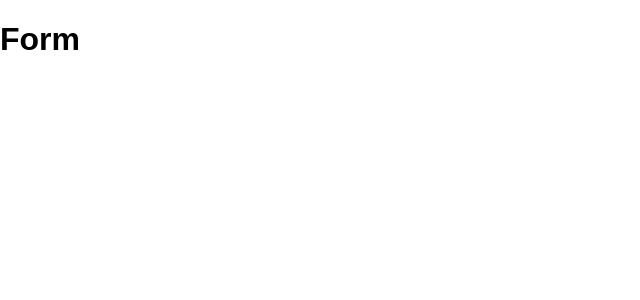
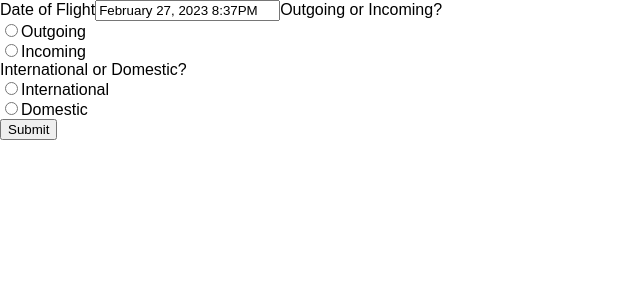
Before and after one commit to niivita/SafeTravels, a React (Create React App) app in the folder my-app/: page /FillForm in a window 1280 px wide. Shown: the top 300 px of the page, without its empty margins (0-640 px from the left). Built offline with nearby package versions, Linux system fonts and the light colour scheme.

Commit message:
travel form html and js written

```diff
--- a/my-app/src/pages/FillForm.js
+++ b/my-app/src/pages/FillForm.js
@@ -1,11 +1,69 @@
-import React from "react";
 import './Home.css';
+import React, { useState } from "react";
+import DatePicker from "react-datepicker";
+import "react-datepicker/dist/react-datepicker.css";
+import 'react-datepicker/dist/react-datepicker-cssmodules.css'
 
 function FillForm() {
+  const [date, setDate] = useState(new Date());
+  const [direction, setDir] = useState(false); // true = outgoing, false = incoming
+  const [international, setInter] = useState(false); // true = international, false = domestic
+
+  const handleSubmit = (e) => {
+    e.preventDefault();
+    // save data to database here
+  }
+
+  const handleDirChange = (e) => {
+    setDir(e.target.value)
+  }
+
+  const handleInterChange = (e) => {
+    setInter(e.target.value)
+  }
+
   return (
-    <div className="home" >
-            <h1> Form</h1>
-    </div>
+    <div className="auth-form-container">
+            <form className="travelPlanForm" onSubmit={handleSubmit}>
+                <label htmlFor="date">Date of Flight</label>
+                <DatePicker selected={date} onChange={(e) => setDate(e)} showTimeSelect timeIntervals={1} dateFormat="MMMM d, yyyy h:mmaa"/>
+
+                <label htmlFor="direction">Outgoing or Incoming?</label>
+                <div className="radioButtons1">
+                    <div className="radio">
+                        <label>
+                            <input value="outgoing" checked={direction === "outgoing"} onChange={handleDirChange} name="direction" type="radio" />
+                            Outgoing
+                        </label>
+                    </div>
+                    <div className="radio">
+                        <label>
+                            <input value="incoming" checked={direction === "incoming"} onChange={handleDirChange} name="direction" type="radio" />
+                            Incoming
+                        </label>
+                    </div>
+                </div>
+
+                <label htmlFor="interOrDom">International or Domestic?</label>
+                <div className="radioButtons2">
+                    <div className="radio">
+                        <label>
+                            <input value="international" checked={international === "international"} onChange={handleInterChange} name="interOrDom" type="radio"/>
+                            International
+                        </label>
+                    </div>
+                    <div className="radio">
+                        <label>
+                            <input value="domestic" checked={international === "domestic"} onChange={handleInterChange} name="interOrDom" type="radio"/>
+                            Domestic
+                        </label>
+                    </div>
+                </div>
+                <button>
+                    <label type="submit">Submit</label>
+                </button>
+            </form>
+        </div>
   )
 }
 
```
